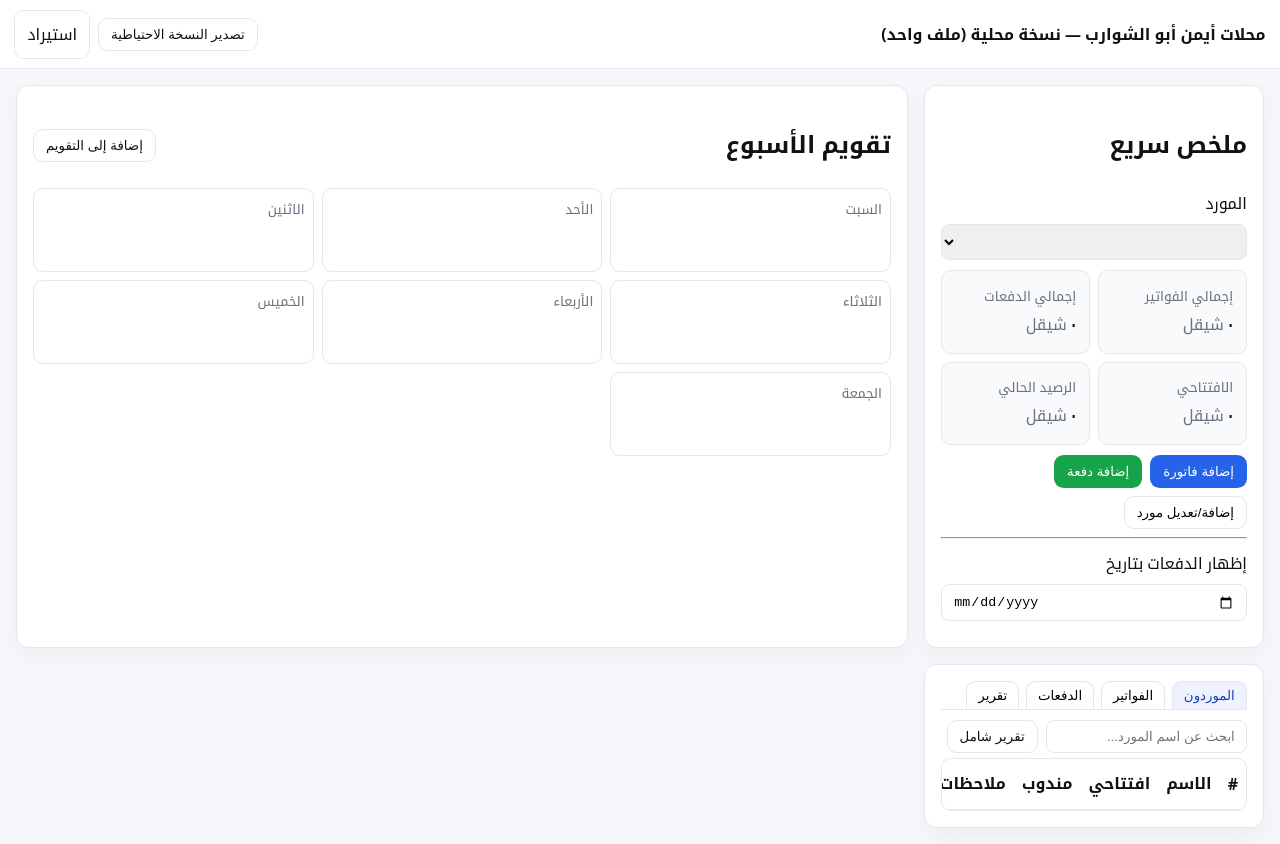
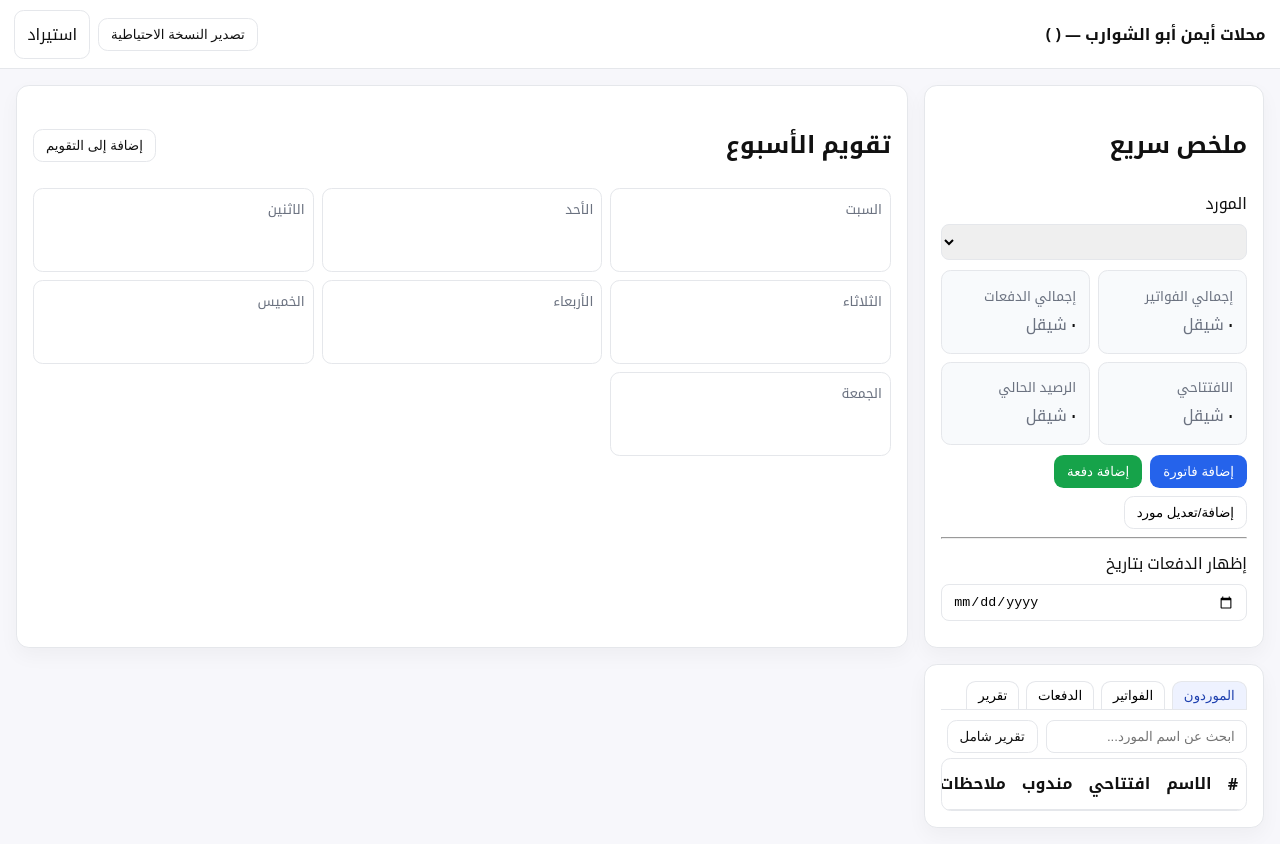
Before and after one commit to AbdullahShwareb/New-, a plain HTML site: page index.html in a window 1280 px wide. Drawn offline with Linux system fonts and the light colour scheme.

Commit message:
Update title and brand name in index.html

```diff
--- a/New.html
+++ b/index.html
@@ -3,7 +3,7 @@
 <head>
 <meta charset="utf-8">
 <meta name="viewport" content="width=device-width, initial-scale=1">
-<title>محلات أيمن أبو الشوارب — نسخة محلية (ملف واحد)</title>
+<title>محلات أيمن أبو الشوارب —   ( )</title>
 <style>
 :root{ --bg:#f7f7fb; --card:#fff; --txt:#111; --muted:#6b7280; --line:#e5e7eb; --pri:#2563eb; --ok:#16a34a; --warn:#b45309; }
 *{ box-sizing:border-box; }
@@ -59,7 +59,7 @@ body{ margin:0; font-family: system-ui, -apple-system, Segoe UI, Roboto, 'Noto K
 </head>
 <body>
 <nav class="topbar">
-  <div class="brand">محلات أيمن أبو الشوارب — نسخة محلية (ملف واحد)</div>
+  <div class="brand">محلات أيمن أبو الشوارب —   ( )</div>
   <div class="actions">
     <button id="btnExport" class="btn ghost">تصدير النسخة الاحتياطية</button>
     <label class="btn ghost filelabel">استيراد<input id="importFile" type="file" accept=".json" hidden></label>
```
